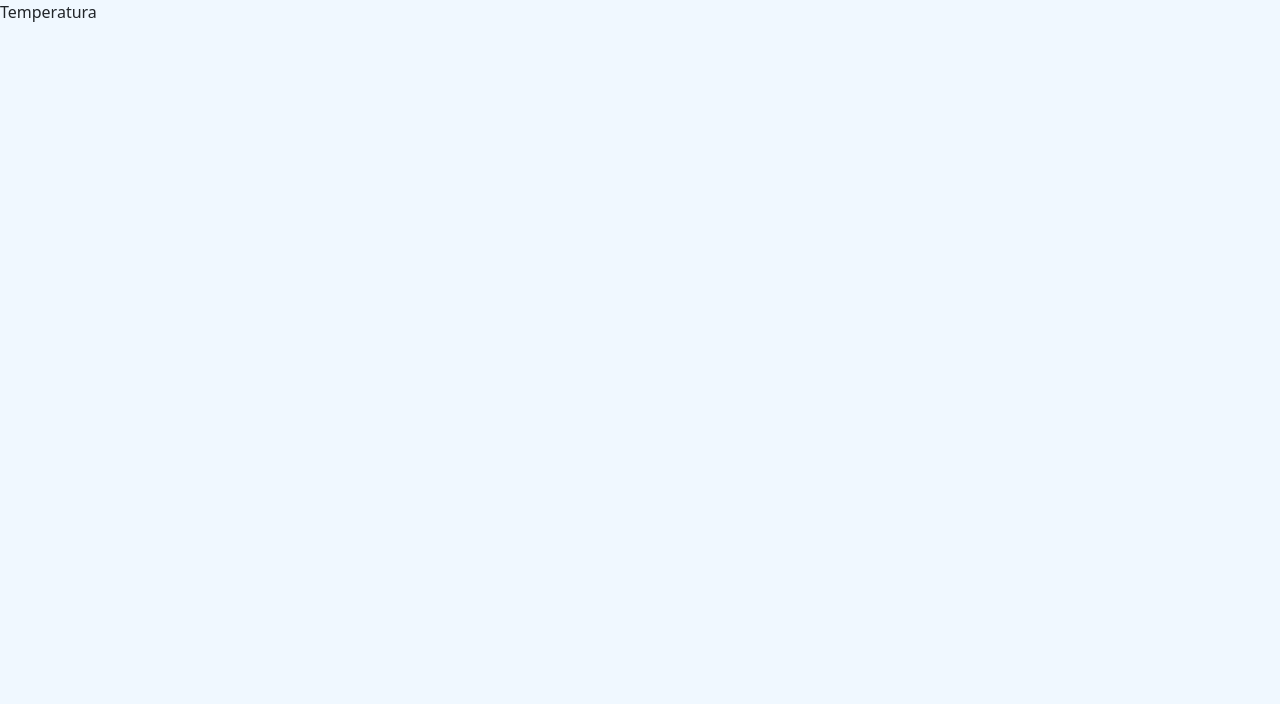
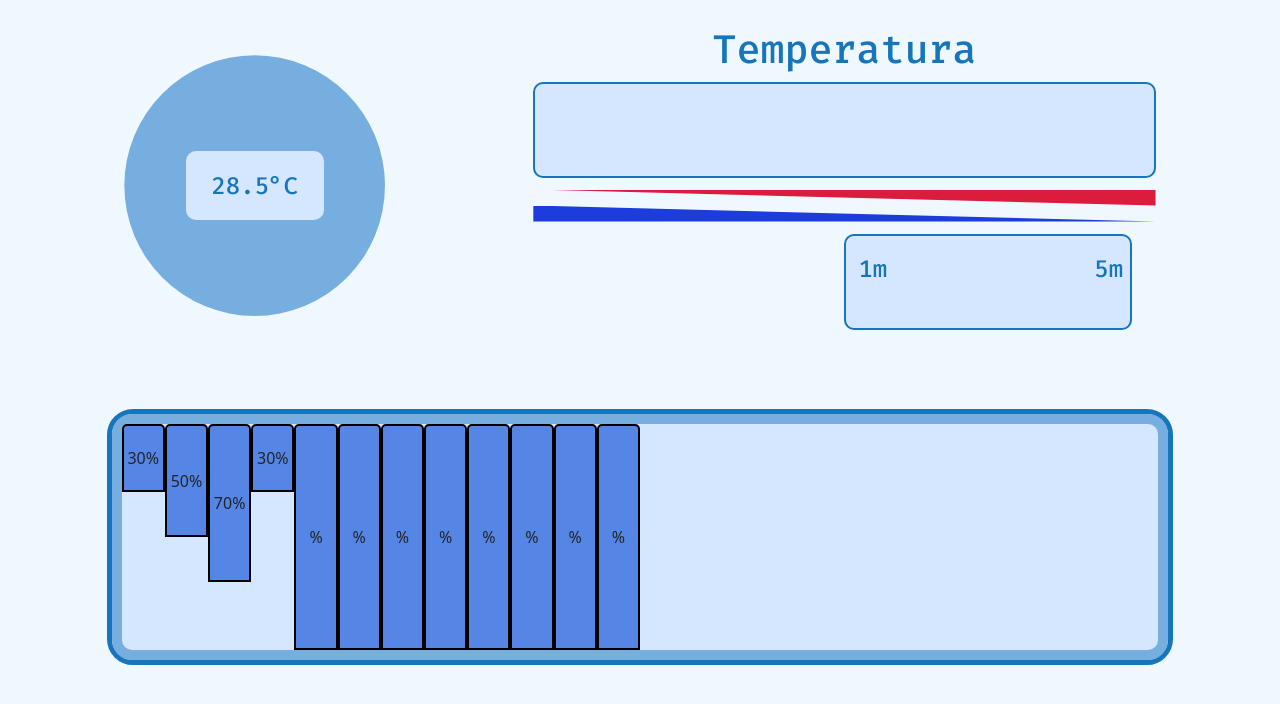
Before and after one commit to EpsyUwU/SiteMonitor, a React (Vite) app in the folder front/monitor s/: page /Temperatura in a window 1280 px wide. Shown: the top 704 px of the page. Built offline with nearby package versions, Linux system fonts and the light colour scheme.

Commit message:
Temperatura
Hola ya esta

```diff
--- /dev/null
+++ b/front/monitor s/src/base/Rectangle.jsx
@@ -0,0 +1,21 @@
+import styled from 'styled-components';
+
+const StyledDiv = styled.div`
+    width: 100%;
+    height: ${props => props.sizing}%;
+    display: flex;
+    flex-direction: column-reverse;
+    align-items: center;
+    justify-content: center;
+    background-color: rgba(85, 134, 229, 1);
+    border: 2px solid black;
+    border-radius: 5px 5px 0px 0px;
+`;
+
+function Rectangle({porcentaje}) {
+    return (
+        <StyledDiv sizing={porcentaje}>{porcentaje}%</StyledDiv>
+     );
+}
+
+export default Rectangle;
--- a/front/monitor s/src/components/Grafica.jsx
+++ b/front/monitor s/src/components/Grafica.jsx
@@ -1,8 +1,40 @@
 import React from 'react'
-
+import Rectangle from '../base/Rectangle'
 function Grafica() {
   return (
-    <div>Grafica</div>
+    <div className="row h100">
+      <div className="container">
+        <div className='graphic'>
+          <div className='columns-12' >
+            <div className='columns-2'>
+              <Rectangle porcentaje="30" />
+              <Rectangle porcentaje="50" />
+            </div>
+            <div className='columns-2'>
+              <Rectangle porcentaje="70" />
+              <Rectangle porcentaje="30" />
+            </div>
+            <div className='columns-2'>
+              <Rectangle />
+              <Rectangle />
+            </div>
+            <div className='columns-2'>
+              <Rectangle />
+              <Rectangle />
+            </div>
+            <div className='columns-2'>
+              <Rectangle />
+              <Rectangle />
+            </div>
+            <div className='columns-2'>
+              <Rectangle />
+              <Rectangle />
+            </div>
+          </div>
+
+        </div>
+      </div>
+    </div>
   )
 }
 
--- a/front/monitor s/src/components/MinMaxT.jsx
+++ b/front/monitor s/src/components/MinMaxT.jsx
@@ -1,8 +1,62 @@
 import React from 'react'
+import styled from 'styled-components'
+import Titulo from '../base/Titulo'
+
+const StyledMedida = styled.div`
+  width: 100%;
+  height: 100%;
+  background-color: #D5E6FF;
+  border: 2px solid #1775BB;
+  border-radius: 10px;
+`;
+
+const StyledTR = styled.div`
+  width: 100%;
+  height: 2vh;
+  background-color: #db1c3c;
+  clip-path: polygon(100% 0, 0 0, 100% 100%);
+`;
+
+const StyledTA = styled.div`
+  width: 100%;
+  height: 2vh;
+  background-color: #1c3cdb;
+  clip-path: polygon(0 100%, 0 0, 100% 100%);
+`;
 
 function MinMaxT() {
   return (
-    <div>MinMaxT</div>
+    <>
+    <div className="row h100">
+      <div className="col-10">
+        <div className="row">
+          <Titulo text="Temperatura" />
+        </div>
+        <div className="row h30">
+          <StyledMedida></StyledMedida>
+        </div>
+        <div className="row m2">
+          <StyledTR/>
+          <StyledTA/>
+        </div>
+        <div className="row justify-content-end h30 m2">
+          <div className="col-6">
+            <StyledMedida className='row'>
+              <div className="col-2">
+                <p className='swich'>1m</p>
+              </div>
+              <div className="col-8">
+
+              </div>
+              <div className="col-2">
+                <p className='swich'>5m</p>
+              </div>
+            </StyledMedida>
+          </div>
+        </div>
+      </div>
+    </div>
+    </>
   )
 }
 
--- a/front/monitor s/src/components/VistaTemperatura.jsx
+++ b/front/monitor s/src/components/VistaTemperatura.jsx
@@ -1,8 +1,26 @@
 import React from 'react'
+import styled from 'styled-components'
+
+const StyledCircle = styled.div`
+  clip-path: circle(40% at 50% 50%);
+  width: 100%;
+  height: 40vh;
+  background-color: #77AEE0;
+`;
 
 function VistaTemperatura() {
   return (
-    <div>VistaTemperatura</div>
+    <>
+      <div className="row justify-content-center">
+        <div className="col-8">
+          <StyledCircle className='align-items-center row justify-content-center'>
+            <div className="col-5 boxblue bor">
+              <p className='temp'>28.5°C</p>
+            </div>
+          </StyledCircle>
+        </div>
+      </div>
+    </>
   )
 }
 
--- a/front/monitor s/src/index.css
+++ b/front/monitor s/src/index.css
@@ -1,5 +1,11 @@
 body{
   background-color: aliceblue;
+}
+
+*{
+  margin: 0%;
+  padding: 0%;
+  box-sizing: border-box;
 }
 
 .ht{
@@ -18,6 +24,22 @@ body{
   margin-top: 5%;
 }
 
+.m2{
+  margin-top: 2%;
+}
+
+.hq{
+  height: 40%;
+}
+
+.h30{
+  height: 30%;
+}
+
+.h100{
+  height: 100%;
+}
+
 .box1{
   border: solid 8px #1775BB;
   border-radius: 20px;
@@ -29,3 +51,60 @@ body{
   border-radius: 20px;
   height: 80vh;
 }
+
+.boxblue{
+  background-color: #D5E6FF;
+  border-radius: 10px;
+  border: #D5E6FF 1px;
+}
+
+.temp{
+  font-family: 'Fira Code', monospace;
+  font-style: normal;
+  font-weight: 400;
+  font-size: 150%;
+  text-align: center;
+  color: #1775BB;
+  margin-top: 15%;
+}
+
+.swich{
+  font-family: 'Fira Code', monospace;
+  font-style: normal;
+  font-weight: 400;
+  font-size: 150%;
+  text-align: center;
+  color: #1775BB;
+  margin-top: 65%;
+}
+
+/* ---------------------GRAFICAS--------------------- */
+
+.container{
+  height: 100%;
+  display: flex;
+  justify-content: center;
+  border: 5px solid rgba(23, 117, 187, 1);
+  border-radius: 26px;
+  padding: 0;
+}
+
+.graphic{
+  width: 100%;
+  height: 100%;
+  background-color: rgba(213, 230, 255, 1);
+  border: 10px solid rgba(119, 174, 224, 1);
+  border-radius: 20px;
+}
+
+.columns-12{
+  height: 100%;
+  display: grid;
+  grid-template-columns: repeat(12, 1fr);
+}
+
+.columns-2{
+  height: 100%;
+  display: grid;
+  grid-template-columns: repeat(2,1fr);
+}
--- a/front/monitor s/src/pages/Temperatura.jsx
+++ b/front/monitor s/src/pages/Temperatura.jsx
@@ -1,8 +1,27 @@
 import React from 'react'
+import VistaTemperatura from '../components/VistaTemperatura'
+import MinMaxT from '../components/MinMaxT'
+import Grafica from '../components/Grafica'
 
 function Temperatura() {
   return (
-    <div>Temperatura</div>
+    <>
+      <div className="container-fluid ht">
+        <div className="row hq">
+          <div className="col-5 m2">
+              <VistaTemperatura/>
+          </div>
+          <div className="col-7 m2">
+              <MinMaxT/>
+          </div>
+        </div>
+        <div className="row justify-content-center hq m2">
+          <div className="col-10 m5">
+              <Grafica/>
+          </div>
+        </div>
+      </div>
+    </>
   )
 }
 
```
